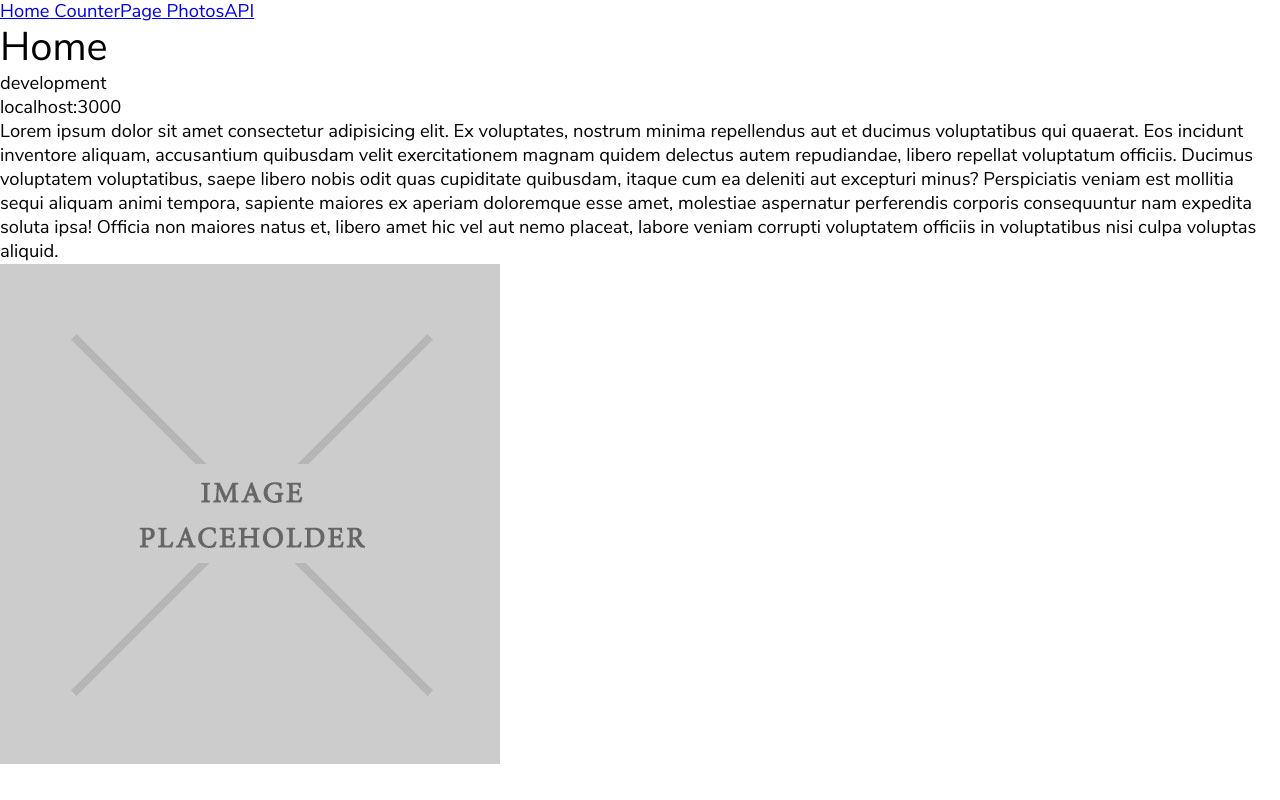
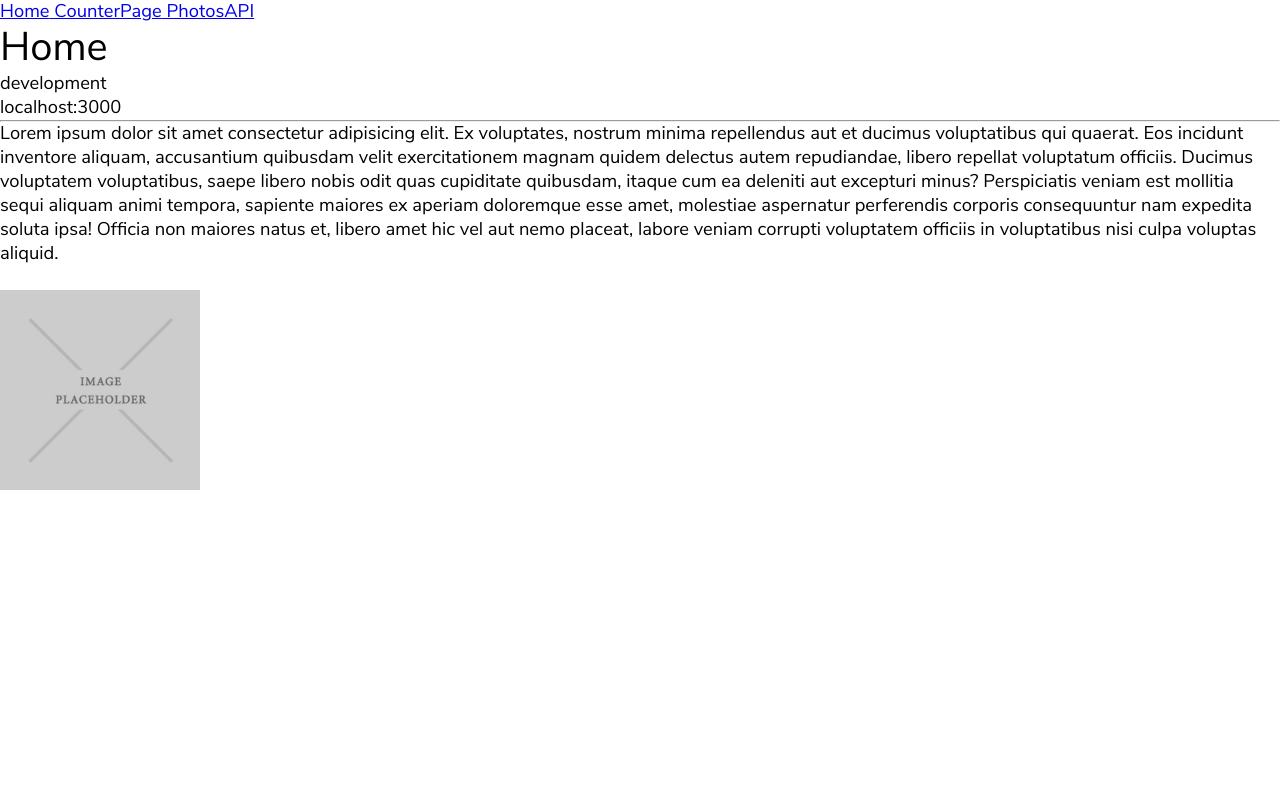
Before and after one commit to callanbr/ReactTypeScriptRedux, a React app: page / in a window 1280 px wide. Built offline with nearby package versions, Linux system fonts and the light colour scheme.

Commit message:
style changes and testing commit scripts

```diff
--- a/package.json
+++ b/package.json
@@ -12,7 +12,8 @@
     "lint": "eslint --fix \"./src/**/*.{js,jsx,ts,tsx,json}\"",
     "format": "prettier --write \"./src/**/*.{js,jsx,ts,tsx,json,css,scss,md}\"",
     "test": "node -e \"console.log('Testing...');\"",
-    "pre-commit": "yarn test && lint-staged"
+    "pre-commit": "yarn test && lint-staged",
+    "prepare": "husky install"
   },
   "lint-staged": {
     "src/**/*.{js,jsx,ts,tsx,json}": [
@@ -55,7 +56,7 @@
     "eslint-plugin-react": "^7.24.0",
     "eslint-plugin-react-hooks": "^4.2.0",
     "html-webpack-plugin": "^5.3.2",
-    "husky": "^7.0.1",
+    "husky": "^7.0.0",
     "lint-staged": "^11.1.0",
     "node-sass": "^6.0.1",
     "prettier": "^2.3.2",
--- a/src/components/counter/Counter.tsx
+++ b/src/components/counter/Counter.tsx
@@ -1,4 +1,4 @@
-import { useState } from "react";
+import { useState } from 'react';
 import { useRootDispatch, useRootState } from '../../redux/hooks';
 import {
   incrementOne,
--- a/src/views/Home/Home.tsx
+++ b/src/views/Home/Home.tsx
@@ -10,6 +10,7 @@ export const HomeView = () => {
           <li>{process.env.NODE_ENV}</li>
           <li>{process.env.server}</li>
         </ul>
+        <hr />
         <p>
           Lorem ipsum dolor sit amet consectetur adipisicing elit. Ex
           voluptates, nostrum minima repellendus aut et ducimus voluptatibus qui
@@ -24,7 +25,8 @@ export const HomeView = () => {
           nemo placeat, labore veniam corrupti voluptatem officiis in
           voluptatibus nisi culpa voluptas aliquid.
         </p>
-        <img src={placeholderImage} alt="placeholder" />
+        <br />
+        <img src={placeholderImage} alt="placeholder" height={200} />
       </div>
     </>
   );
```
